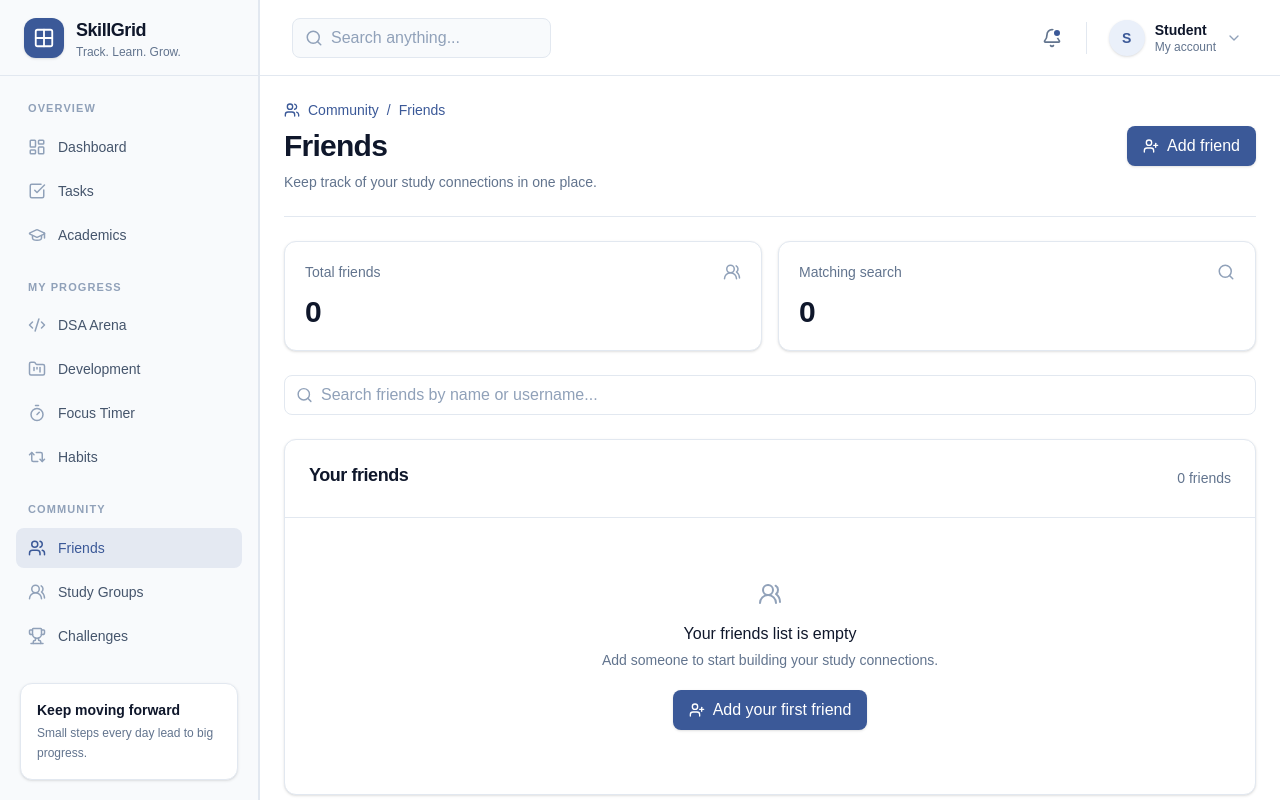
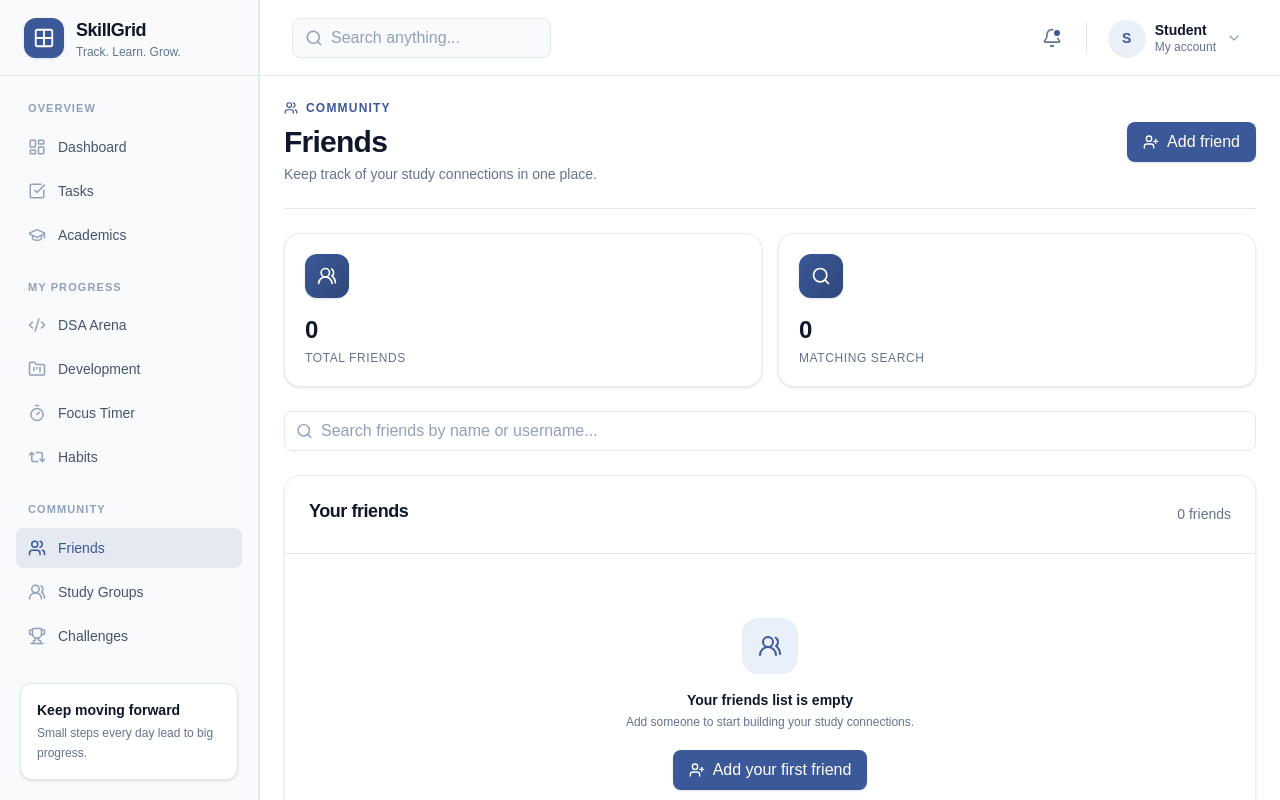
Before and after one commit to thiteswapnil1212-hue/skillGrid, a Next.js app in the folder skillgrid-app/: page /friends in a window 1280 px wide. Built offline with nearby package versions, Linux system fonts and the light colour scheme.

Commit message:
style: premium stat cards and header on friends page

```diff
--- a/skillgrid-app/src/app/friends/page.tsx
+++ b/skillgrid-app/src/app/friends/page.tsx
@@ -63,14 +63,12 @@ export default function FriendsPage() {
     <main className="mx-auto w-full max-w-7xl space-y-6 p-6">
       <section className="flex flex-col justify-between gap-4 border-b border-slate-200 pb-6 sm:flex-row sm:items-center">
         <div>
-          <div className="flex items-center gap-2 text-sm font-medium text-primary">
-            <Users size={16} />
-            <span>Community</span>
-            <span>/</span>
-            <span>Friends</span>
-          </div>
-          <h1 className="mt-2 text-2xl font-semibold tracking-tight text-slate-900 sm:text-3xl">Friends</h1>
-          <p className="mt-2 text-sm text-slate-500">Keep track of your study connections in one place.</p>
+          <p className="flex items-center gap-2 text-xs font-semibold uppercase tracking-widest text-primary">
+            <Users size={14} />
+            Community
+          </p>
+          <h1 className="mt-2 text-2xl font-bold tracking-tight text-slate-900 sm:text-3xl">Friends</h1>
+          <p className="mt-1 text-sm text-slate-500">Keep track of your study connections in one place.</p>
         </div>
         <Button onClick={() => setShowForm((current) => !current)} className="gap-2">
           {showForm ? <X size={16} /> : <UserPlus size={16} />}
@@ -79,28 +77,28 @@ export default function FriendsPage() {
       </section>
 
       <section className="grid gap-4 sm:grid-cols-2">
-        <Card>
+        <Card className="rounded-2xl border-slate-200/70 shadow-sm transition-shadow hover:shadow-md">
           <CardContent className="p-5">
-            <div className="flex items-center justify-between">
-              <p className="text-sm text-slate-500">Total friends</p>
-              <UsersRound size={18} className="text-slate-400" />
+            <div className="flex h-11 w-11 items-center justify-center rounded-xl bg-gradient-to-br from-[#3B5998] to-[#2F477A] text-white shadow-sm">
+              <UsersRound size={20} />
             </div>
-            <p className="mt-3 text-3xl font-semibold text-slate-900">{friends.length}</p>
+            <p className="mt-4 text-2xl font-bold tracking-tight text-slate-900 tabular-nums">{friends.length}</p>
+            <p className="mt-1 text-xs font-medium uppercase tracking-wider text-slate-500">Total friends</p>
           </CardContent>
         </Card>
-        <Card>
+        <Card className="rounded-2xl border-slate-200/70 shadow-sm transition-shadow hover:shadow-md">
           <CardContent className="p-5">
-            <div className="flex items-center justify-between">
-              <p className="text-sm text-slate-500">Matching search</p>
-              <Search size={18} className="text-slate-400" />
+            <div className="flex h-11 w-11 items-center justify-center rounded-xl bg-gradient-to-br from-[#3B5998] to-[#2F477A] text-white shadow-sm">
+              <Search size={20} />
             </div>
-            <p className="mt-3 text-3xl font-semibold text-slate-900">{filteredFriends.length}</p>
+            <p className="mt-4 text-2xl font-bold tracking-tight text-slate-900 tabular-nums">{filteredFriends.length}</p>
+            <p className="mt-1 text-xs font-medium uppercase tracking-wider text-slate-500">Matching search</p>
           </CardContent>
         </Card>
       </section>
 
       {showForm && (
-        <Card>
+        <Card className="rounded-2xl border-slate-200/70">
           <CardHeader>
             <CardTitle>Add a friend</CardTitle>
             <p className="text-sm text-slate-500 font-normal">Add a name and an optional username to your local list.</p>
@@ -148,7 +146,7 @@ export default function FriendsPage() {
         />
       </div>
 
-      <Card>
+      <Card className="rounded-2xl border-slate-200/70">
         <CardHeader className="flex flex-row items-center justify-between border-b border-slate-200">
           <CardTitle>Your friends</CardTitle>
           <span className="text-sm text-slate-500">
@@ -158,11 +156,13 @@ export default function FriendsPage() {
         <div>
           {filteredFriends.length === 0 ? (
             <div className="flex flex-col items-center py-16 text-center px-6">
-              <UsersRound size={24} className="text-slate-400 mb-4" />
-              <h3 className="font-medium text-slate-900">
+              <div className="mx-auto flex h-14 w-14 items-center justify-center rounded-2xl bg-primary-light p-4 text-primary">
+                <UsersRound size={24} />
+              </div>
+              <h3 className="mt-4 text-sm font-semibold text-slate-900">
                 {friends.length === 0 ? "Your friends list is empty" : "No matching friends"}
               </h3>
-              <p className="mt-1 text-sm text-slate-500 max-w-sm">
+              <p className="mt-1 text-xs text-slate-500 max-w-sm">
                 {friends.length === 0
                   ? "Add someone to start building your study connections."
                   : "Try another name or username."}
@@ -176,7 +176,7 @@ export default function FriendsPage() {
           ) : (
             <div className="divide-y divide-slate-100">
               {filteredFriends.map((friend) => (
-                <div key={friend.id} className="flex items-center justify-between gap-4 px-6 py-4 hover:bg-slate-50/50 transition">
+                <div key={friend.id} className="flex items-center justify-between gap-4 px-6 py-4 transition-colors hover:bg-slate-50">
                   <div className="flex min-w-0 items-center gap-3">
                     <div className="flex h-10 w-10 shrink-0 items-center justify-center rounded-full bg-primary-light text-primary">
                       <UserRound size={20} />
```
